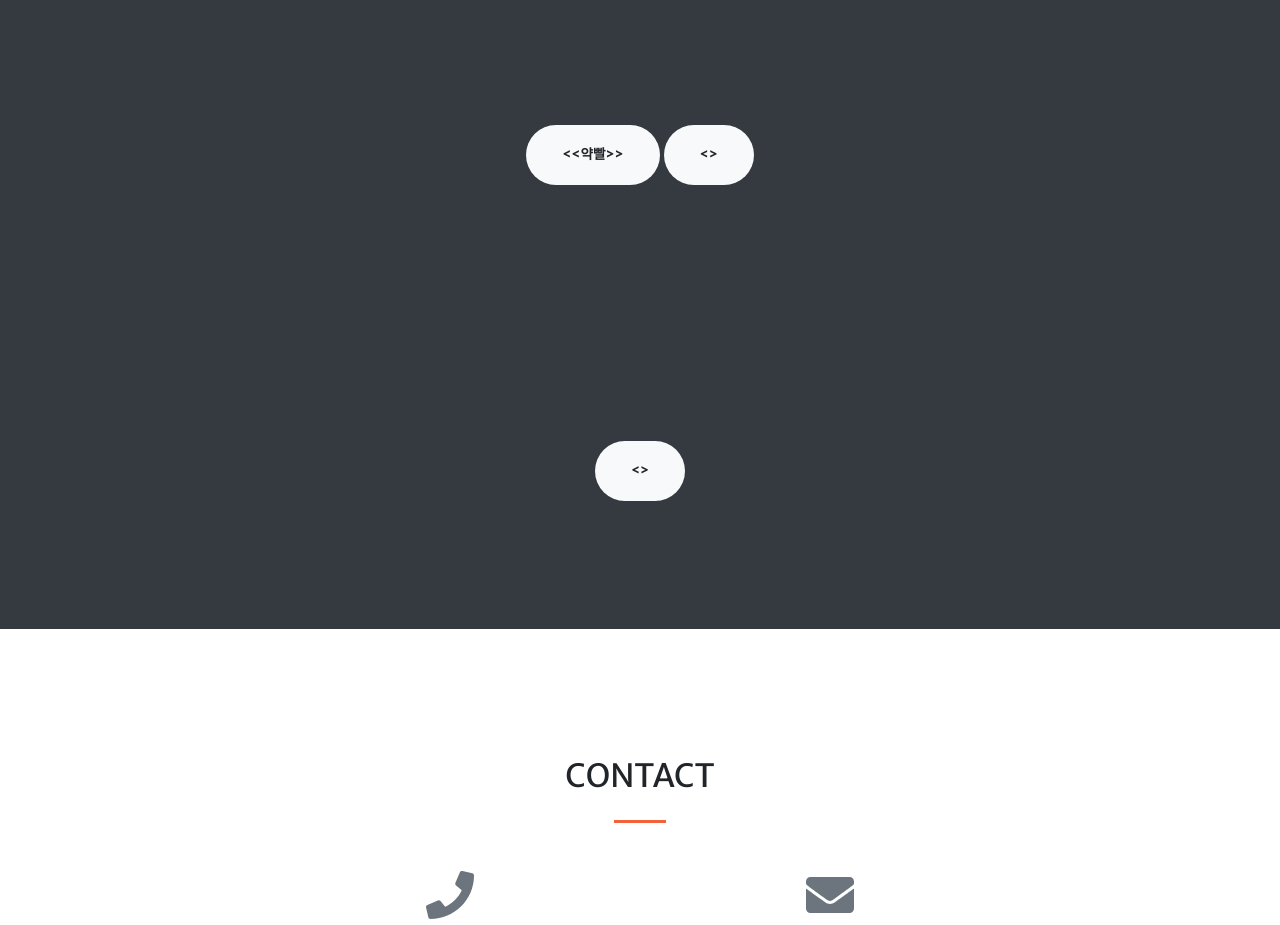
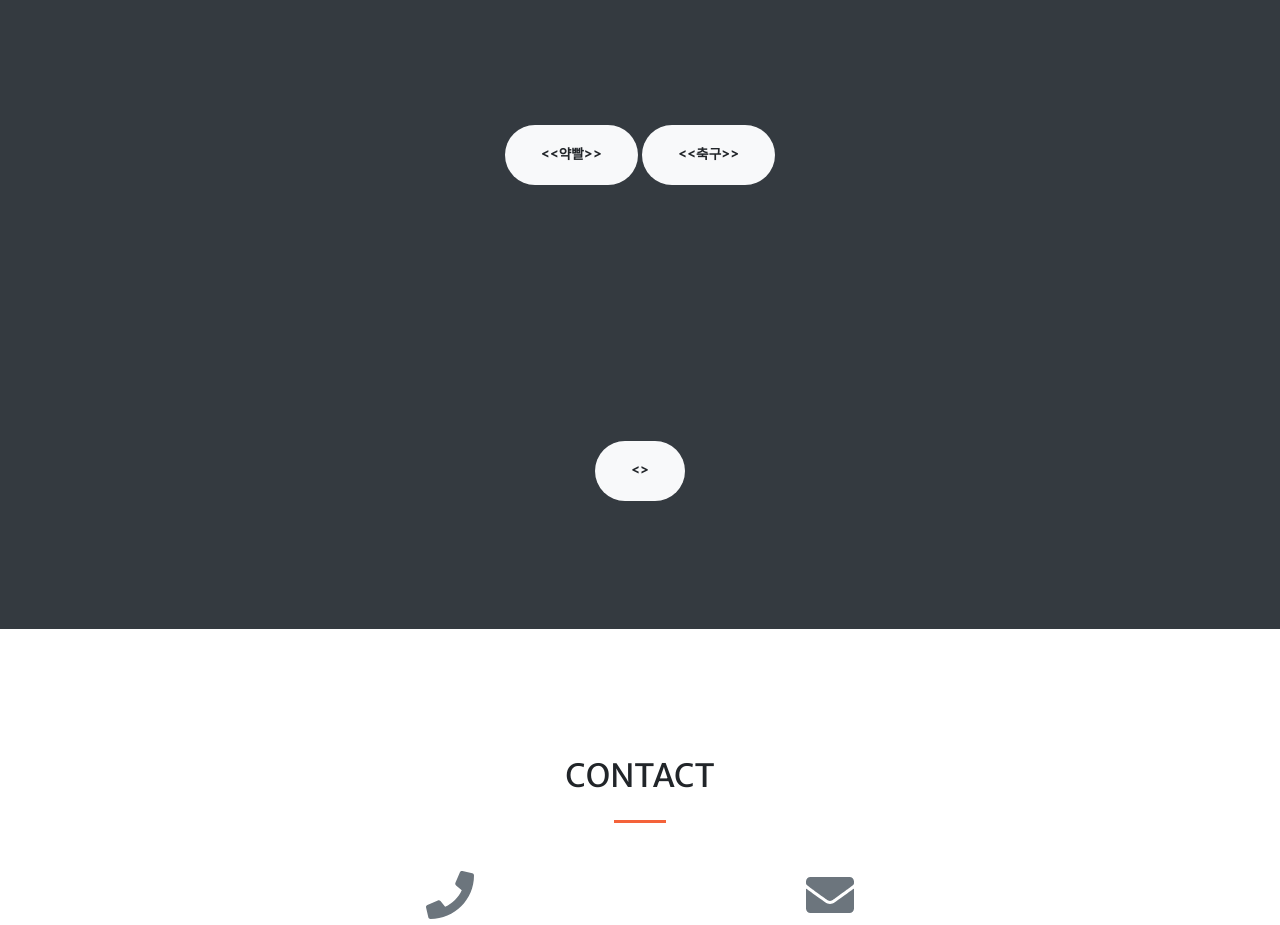
Before and after one commit to ChoiKyoungpin/Choi.github.io, a website: page index.html in a window 1280 px wide. Shown: the part 2226-3151 px from the top of the page. Drawn offline with nearby package versions, Linux system fonts and the light colour scheme.

Commit message:
Update index.html

```diff
--- a/index.html
+++ b/index.html
@@ -178,8 +178,8 @@
         <!-- Call to action-->
            <section class="page-section bg-dark text-white">
               <div class="container text-center">
-                <a class="btn btn-light btn-xl js-scroll-trigger" href="https://www.instagram.com/brr__grr/" target="_blank"> <<약빨>> </a>
-                <a class="btn btn-light btn-xl" href="https://github.com/ChoiKyoungpin" target="_blank"> <<Soccer>> </a>
+                <a class="btn btn-light btn-xl js-scroll-trigger" href="https://github.com/ChoiKyoungpin/Project-Medicine.git" target="_blank"> <<약빨>> </a>
+                <a class="btn btn-light btn-xl js-scroll-trigge" href="https://github.com/ChoiKyoungpin" target="_blank"> <<축구>> </a>
               </div>
              <!--
              <div class="container text-center">
```
